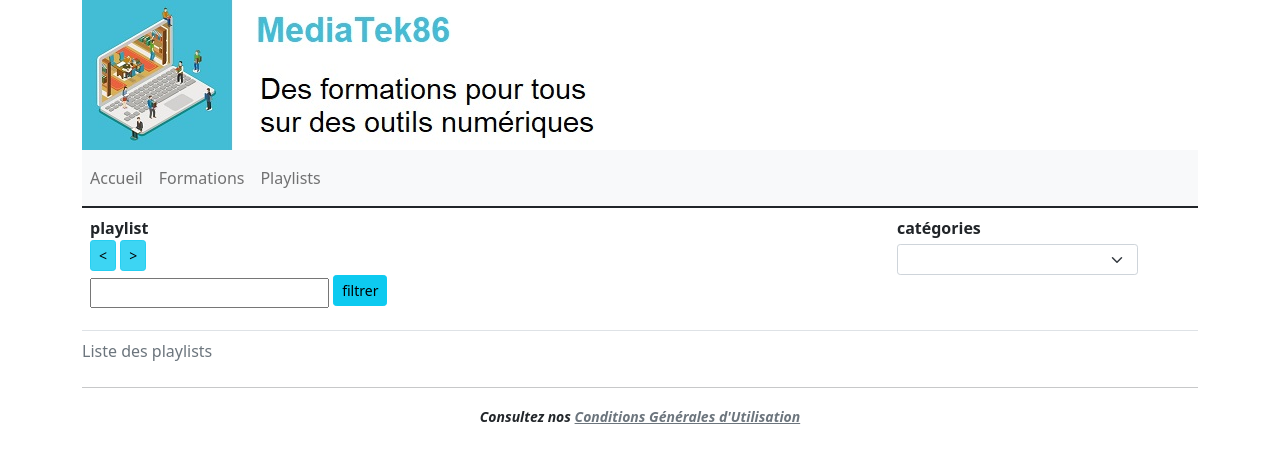
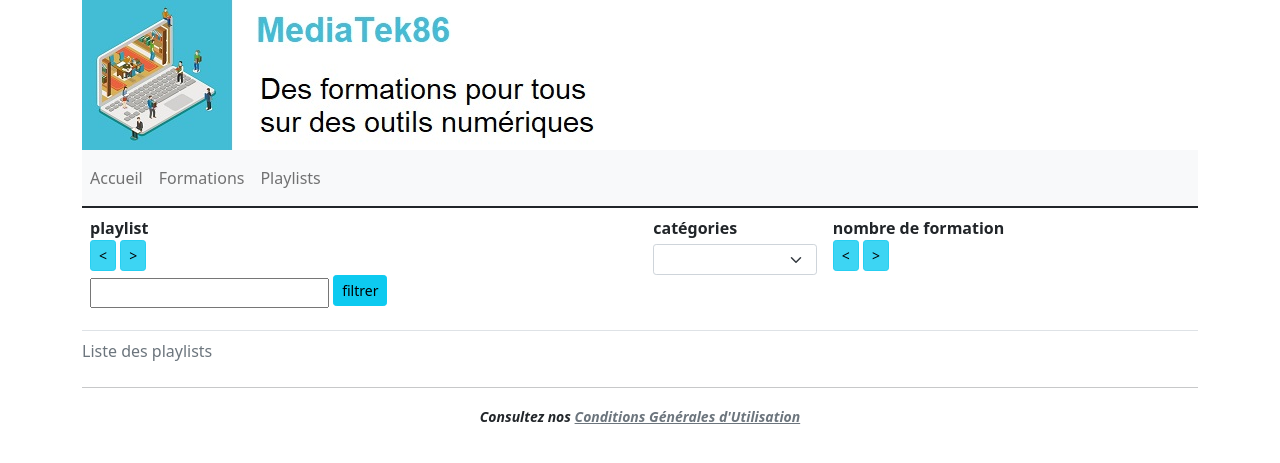
Before and after one commit to 0mega15/MediatekFormation, a Symfony app: template templates/pages/playlists.html.twig in a window 1280 px wide. Shown: the top 463 px of the page. Run offline with Twig, Linux system fonts and the light colour scheme; the template is opened without the code that fills it, so the values that code supplies are empty; some libraries are stand-ins or nearby versions.

Commit message:
Mission 1 - Tâche 2 - Ajout d'une fonctionnalité

```diff
--- a/src/Controller/FormationsController.php
+++ b/src/Controller/FormationsController.php
@@ -76,7 +76,7 @@ class FormationsController extends AbstractController
     public function showOne($id): Response
     {
         $formation = $this->formationRepository->find($id);
-        return $this->render(self::CHEMINFORMATION, [
+        return $this->render("pages/formation.html.twig", [
             'formation' => $formation
         ]);
     }
--- a/templates/pages/playlist.html.twig
+++ b/templates/pages/playlist.html.twig
@@ -3,6 +3,9 @@
     <div class="row mt-3">
         <div class="col">
             <h4 class="text-info mt-5">{{ playlist.name }}</h4>
+            <strong>nombre de formation : </strong>
+            {{ playlistformations|length }}
+            <br /><br />
             <strong>catégories : </strong>
                 <!-- boucle pour afficher les catégories -->
                 {% set anccategorie = '' %}
--- a/templates/pages/playlists.html.twig
+++ b/templates/pages/playlists.html.twig
@@ -35,6 +35,11 @@
                         </select>
                     </form>
                 </th>
+                <th class="text-left align-top" scope="col">
+                    nombre de formation<br />
+                    <a href="{{ path('playlists.sort', {champ:'nombre_formation', ordre:'ASC'}) }}" class="btn btn-info btn-sm active" role="button" aria-pressed="true"><</a>
+                    <a href="{{ path('playlists.sort', {champ:'nombre_formation', ordre:'DESC'}) }}" class="btn btn-info btn-sm active" role="button" aria-pressed="true">></a>
+                </th>
                 <th class="text-center align-top" scope="col">
                     &nbsp;
                 </th>
@@ -58,6 +63,9 @@
                                 {% endfor %}
                             {% endif %}
                         </td>
+                        <td class="text-left">
+                            {{ playlists[k].formations|length }}
+                        </td>
                         <td class="text-center">
                             <a href="{{ path('playlists.showone', {id:playlists[k].id}) }}" class="btn btn-secondary">Voir détail</a>
                         </td>
```
Also changed, not shown: src/Controller/PlaylistsController.php (+5 -2 lines), src/Repository/PlaylistRepository.php (+11 -0 lines).
